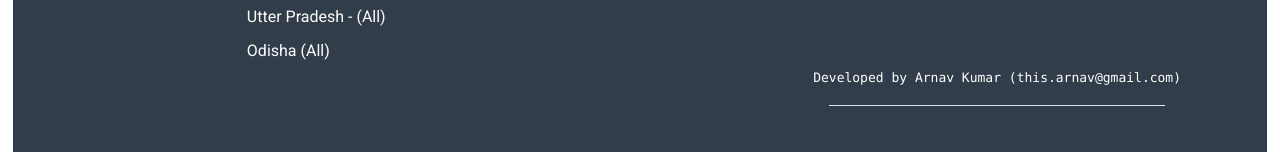
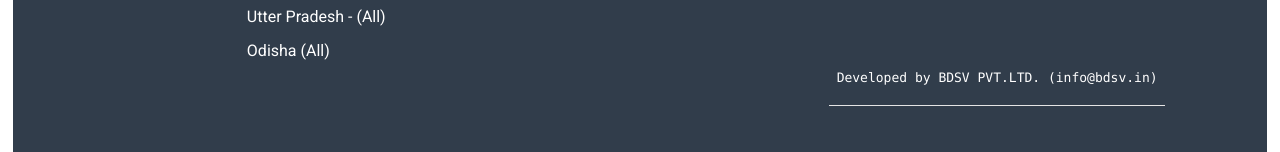
Before and after one commit to kr-arnav/d-enterprise, an Angular app: page / in a window 1280 px wide. Shown: the part 2238-2390 px from the top of the page. Built offline with nearby package versions, Linux system fonts and the light colour scheme.

Commit message:
in Footer name mannu kumar to Mr Enterprises

```diff
--- a/src/app/components/footer/footer.component.ts
+++ b/src/app/components/footer/footer.component.ts
@@ -18,7 +18,7 @@ export class FooterComponent implements OnInit {
   // @Access: Public - Required to render in the template
   locationsServed: LocationServed[];
 
-  developer: string = "Developed by Arnav Kumar (this.arnav@gmail.com)";
+  developer: string = "Developed by BDSV PVT.LTD. (info@bdsv.in)";
 
   constructor() { }
 
```
